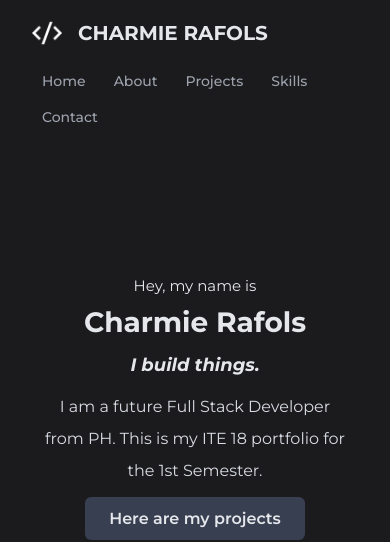
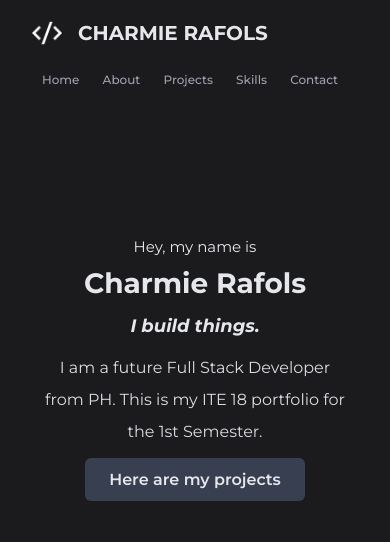
Before and after one commit to cheachy/myportfolio, a plain HTML site: page index.html in a window 390 px wide. Shown: the top 542 px of the page. Drawn offline with Linux system fonts and the light colour scheme.

Commit message:
Changed the font size and gap of the navigation bar

```diff
--- a/style.css
+++ b/style.css
@@ -305,16 +305,14 @@ footer {
     margin-bottom: 10px;
 }
 
-/* Make images and cards responsive */
 img, video {
   max-width: 100%;
   height: auto;
 }
 
-/* Contacts box adapts on small screens */
 .contacts {
   width: 100%;
-  max-width: 400px; /* keep a max but allow shrinking */
+  max-width: 400px;
   margin: 0 auto var(--space-2);
 }
 
@@ -358,7 +356,7 @@ img, video {
   }
   .pf-nav {
     flex-wrap: wrap;
-    gap: 0.5rem;
-    font-size: 14px;
+    gap: 0.2rem;
+    font-size: 12px;
   }
 }
```
